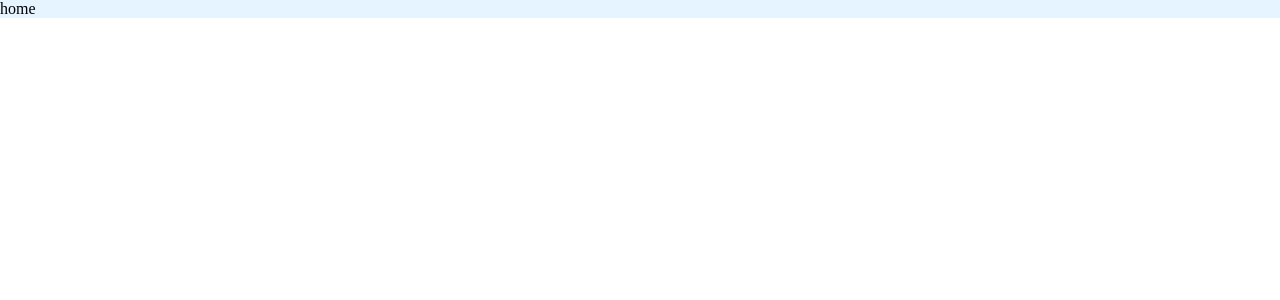
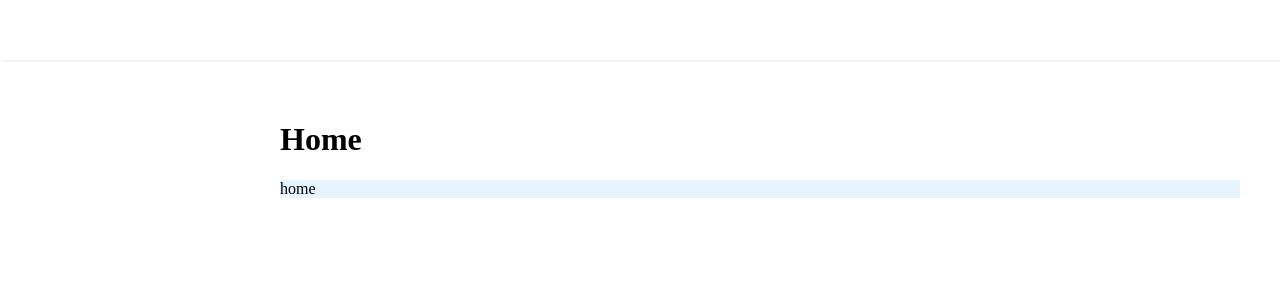
Before and after one commit to nuuuri/nuu-ui, a Next.js app: page / in a window 1280 px wide. Shown: the top 300 px of the page. Built offline with nearby package versions, Linux system fonts and the light colour scheme.

Commit message:
[fix] LayoutContainer 위치 변경 && 파일명 변경

```diff
--- a/src/app/layout.tsx
+++ b/src/app/layout.tsx
@@ -2,8 +2,7 @@
 import type { Metadata } from 'next';
 import localFont from 'next/font/local';
 
-import ClientComponentContainer from '@/lib/ClientComponentContainer';
-
+import LayoutContainer from '@/app/ui/layout-container';
 const geistSans = localFont({
   src: '../styles/fonts/GeistVF.woff',
   variable: '--font-geist-sans',
@@ -32,7 +31,7 @@ export default function RootLayout({
   return (
     <html lang="ko">
       <body className={`${geistSans.variable} ${geistMono.variable}`}>
-        <ClientComponentContainer>{children}</ClientComponentContainer>
+        <LayoutContainer>{children}</LayoutContainer>
       </body>
     </html>
   );
--- /dev/null
+++ b/src/app/ui/layout-container.tsx
@@ -0,0 +1,62 @@
+'use client';
+
+import { usePathname } from 'next/navigation';
+
+import styled, { ThemeProvider } from 'styled-components';
+
+import StyledComponentsRegistry from '../../lib/registry';
+
+import GlobalStyle from '@/styles/GlobalStyle';
+import theme from '@/styles/themes';
+
+const Container = styled.div`
+  display: grid;
+  grid-template-areas:
+    'header header'
+    'sidebar main';
+  grid-template-rows: 60px auto;
+  grid-template-columns: 240px auto;
+  grid-gap: 40px 0;
+  width: 100vw;
+  height: 100vh;
+`;
+
+const Header = styled.header`
+  grid-area: header;
+  width: 100%;
+  height: 100%;
+  box-shadow:
+    1px 2px 0 rgba(0, 0, 0, 0.03),
+    0 1px 6px -1px rgba(0, 0, 0, 0.02),
+    0 2px 4px 0 rgba(0, 0, 0, 0.02);
+`;
+
+const Page = styled.main`
+  grid-area: main;
+  padding: 0 40px;
+`;
+
+export default function LayoutContainer({ children }: { children: React.ReactNode }) {
+  const pathname = usePathname();
+
+  const makeTitle = (fullPath: string) => {
+    const path = fullPath.split('/')[1] || 'home';
+
+    return path.split('-').map((word) => word[0].toLocaleUpperCase() + word.slice(1));
+  };
+
+  return (
+    <StyledComponentsRegistry>
+      <GlobalStyle />
+      <ThemeProvider theme={theme}>
+        <Container>
+          <Header />
+          <Page>
+            <h1>{makeTitle(pathname)}</h1>
+            {children}
+          </Page>
+        </Container>
+      </ThemeProvider>
+    </StyledComponentsRegistry>
+  );
+}
--- a/src/lib/ClientComponentContainer.tsx
+++ /dev/null
@@ -1,17 +0,0 @@
-'use client';
-
-import { ThemeProvider } from 'styled-components';
-
-import StyledComponentsRegistry from './registry';
-
-import GlobalStyle from '@/styles/GlobalStyle';
-import theme from '@/styles/themes';
-
-export default function ClientComponentContainer({ children }: { children: React.ReactNode }) {
-  return (
-    <StyledComponentsRegistry>
-      <GlobalStyle />
-      <ThemeProvider theme={theme}>{children}</ThemeProvider>
-    </StyledComponentsRegistry>
-  );
-}
```
